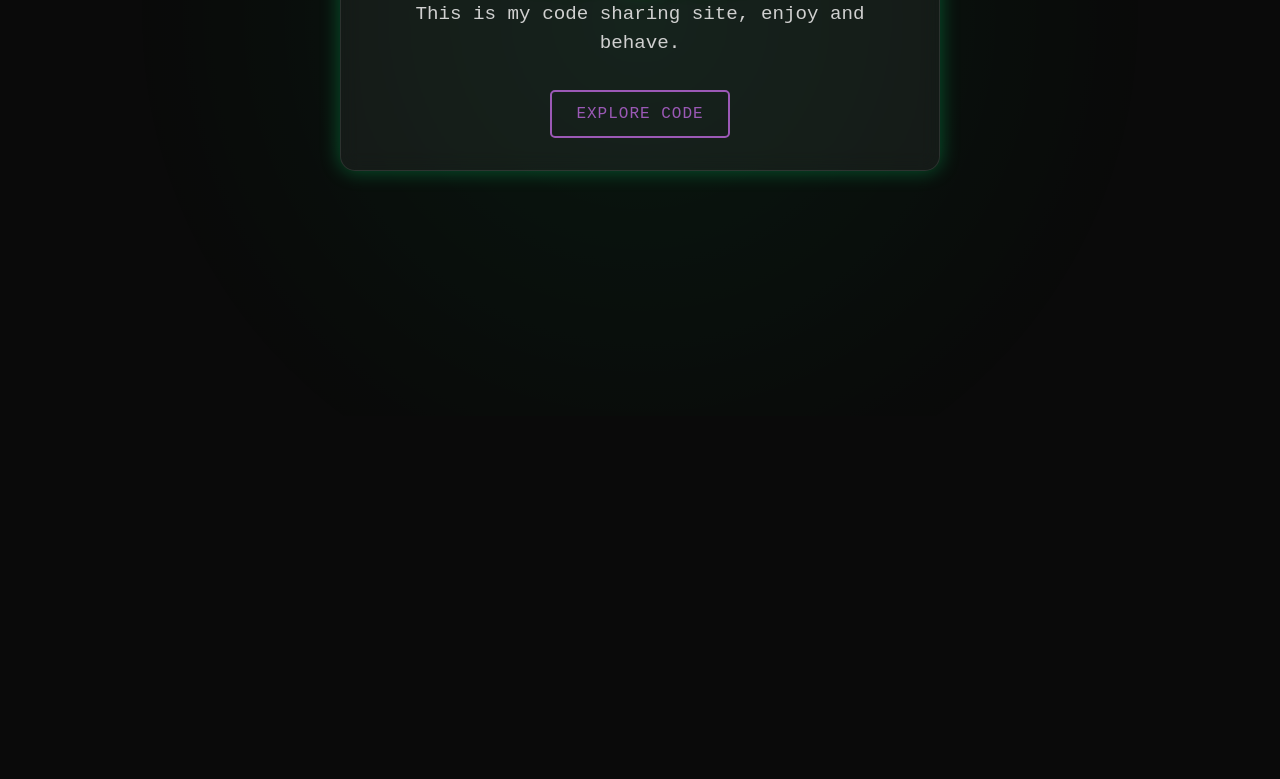
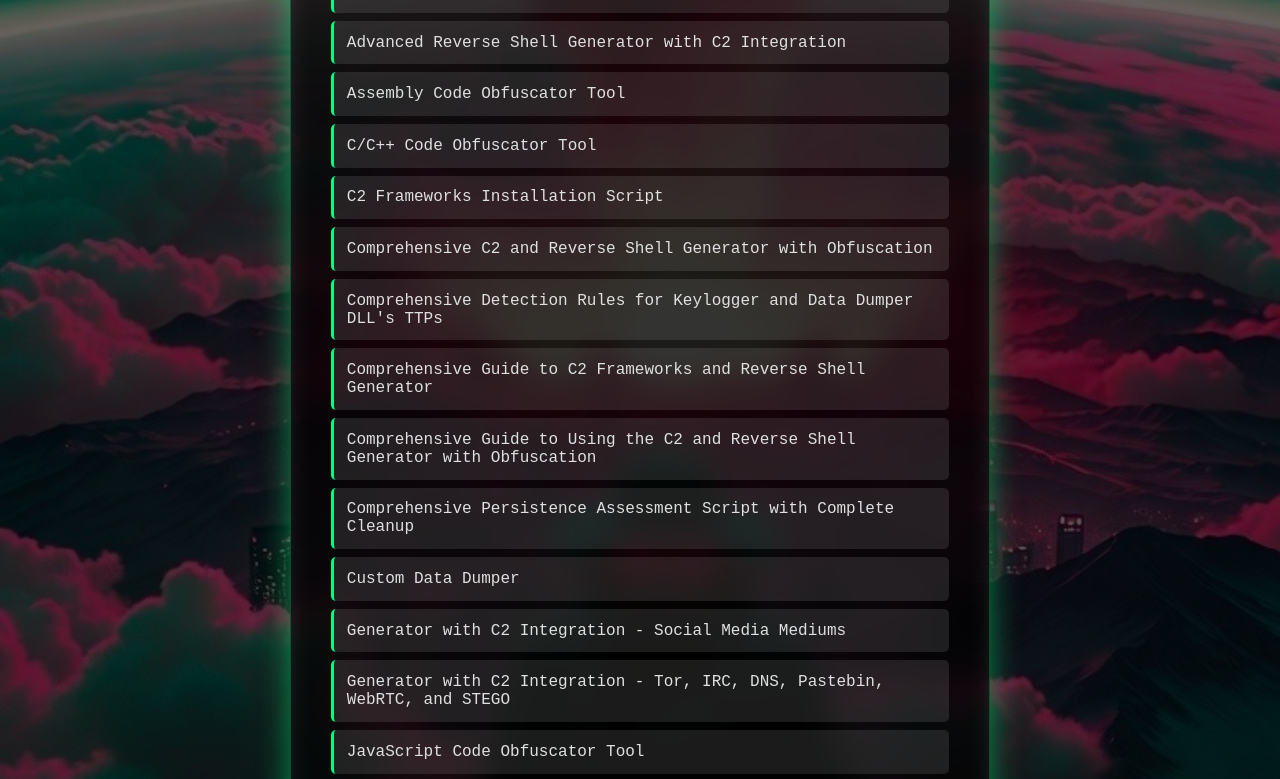
Before and after one commit to pacosani/security-things, a plain HTML site: page index.html in a window 1280 px wide. Shown: the part 384-1163 px from the top of the page. Before the commit the page ends 800 px from the top, so only its background shows below. Drawn offline with Linux system fonts and the light colour scheme.

Commit message:
Update index.html

```diff
--- a/index.html
+++ b/index.html
@@ -12,19 +12,23 @@
             box-sizing: border-box;
         }
 
-        /* Body with dark hacker theme */
+        /* Body with image background + fallback animated neon */
         body {
             min-height: 100vh;
             display: flex;
             justify-content: center;
             align-items: center;
-            background: #0a0a0a;
+            background-image: url('bg-image.jpg'); /* Your uploaded image */
+            background-size: cover;
+            background-position: center;
+            background-attachment: fixed;
             font-family: 'Courier New', Courier, monospace;
             color: #e0e0e0;
             overflow: hidden;
+            position: relative;
         }
 
-        /* Animated neon background particles */
+        /* Fallback animated neon background if image fails */
         body::before {
             content: '';
             position: absolute;
@@ -37,24 +41,38 @@
             z-index: -1;
         }
 
-        /* Pulse animation for background */
+        /* Pulse animation for fallback */
         @keyframes pulse {
             0%, 100% { opacity: 0.3; }
             50% { opacity: 0.6; }
         }
 
-        /* Glassmorphism card */
+        /* Dark overlay for entire page to boost text visibility */
+        body::after {
+            content: '';
+            position: absolute;
+            top: 0;
+            left: 0;
+            width: 100%;
+            height: 100%;
+            background: rgba(0, 0, 0, 0.6); /* Dark tint for contrast */
+            z-index: -1;
+        }
+
+        /* Glassmorphism card with enhanced visibility */
         .card {
-            background: rgba(255, 255, 255, 0.05);
-            backdrop-filter: blur(10px);
+            background: rgba(0, 0, 0, 0.7);
+            backdrop-filter: blur(15px);
             border-radius: 15px;
-            padding: 2rem;
-            max-width: 600px;
+            padding: 2.5rem;
+            max-width: 700px;
             width: 90%;
             text-align: center;
-            box-shadow: 0 0 20px rgba(0, 255, 127, 0.3);
-            border: 1px solid rgba(255, 255, 255, 0.1);
+            box-shadow: 0 0 30px rgba(0, 255, 127, 0.5), inset 0 0 20px rgba(255, 255, 255, 0.1);
+            border: 1px solid rgba(0, 255, 127, 0.3);
             animation: fadeIn 1s ease-out;
+            position: relative;
+            z-index: 1;
         }
 
         /* Fade-in animation for card */
@@ -68,14 +86,14 @@
             color: #00ff7f;
             font-size: 2.5rem;
             margin-bottom: 1rem;
-            text-shadow: 0 0 10px #00ff7f, 0 0 20px #00ff7f;
+            text-shadow: 0 0 15px #00ff7f, 0 0 25px #00ff7f, 0 0 5px #000;
             animation: neonGlow 2s ease-in-out infinite;
         }
 
         /* Neon glow animation */
         @keyframes neonGlow {
-            0%, 100% { text-shadow: 0 0 10px #00ff7f, 0 0 20px #00ff7f; }
-            50% { text-shadow: 0 0 20px #00ff7f, 0 0 30px #00ff7f; }
+            0%, 100% { text-shadow: 0 0 15px #00ff7f, 0 0 25px #00ff7f, 0 0 5px #000; }
+            50% { text-shadow: 0 0 25px #00ff7f, 0 0 35px #00ff7f, 0 0 10px #000; }
         }
 
         /* Paragraph styling */
@@ -84,28 +102,31 @@
             line-height: 1.5;
             color: #d0d0d0;
             margin-bottom: 2rem;
+            text-shadow: 0 0 5px #000;
         }
 
-        /* Button with hover effect */
-        .btn {
-            display: inline-block;
-            padding: 0.8rem 1.5rem;
-            background: transparent;
-            border: 2px solid #9b59b6;
-            color: #9b59b6;
-            font-size: 1rem;
-            text-decoration: none;
-            border-radius: 5px;
-            transition: all 0.3s ease;
-            text-transform: uppercase;
-            letter-spacing: 1px;
+        /* Project list styling (neon bullets) */
+        #project-list {
+            list-style: none;
+            margin: 2rem 0;
+            padding: 0;
+            text-align: left;
         }
 
-        .btn:hover {
-            background: #9b59b6;
-            color: #fff;
-            box-shadow: 0 0 15px #9b59b6;
-            transform: translateY(-2px);
+        #project-list li {
+            background: rgba(255, 255, 255, 0.1);
+            margin: 0.5rem 0;
+            padding: 0.8rem;
+            border-radius: 5px;
+            border-left: 3px solid #00ff7f;
+            color: #e0e0e0;
+            transition: all 0.3s ease;
+        }
+
+        #project-list li:hover {
+            background: rgba(0, 255, 127, 0.2);
+            box-shadow: 0 0 10px rgba(0, 255, 127, 0.5);
+            transform: translateX(5px);
         }
 
         /* Responsive adjustments */
@@ -113,14 +134,37 @@
             h1 { font-size: 2rem; }
             p { font-size: 1rem; }
             .card { padding: 1.5rem; }
+            #project-list li { padding: 0.6rem; }
         }
     </style>
 </head>
 <body>
     <div class="card">
         <h1>Hack with reason, hack for good!</h1>
-        <p>This is my code sharing site, enjoy and behave.</p>
-        <a href="https://github.com/pacosani/securtiy-things" class="btn">Explore Code</a>
+        <p>This is a listing for projects that I have completed all of the below are working code and are updated regularly, if you want access to one of these or all send me a dm. Enjoy and behave.</p>
+
+        <h2 style="color: #00ff7f; margin-bottom: 1rem; text-shadow: 0 0 10px #00ff7f;">Project Names</h2>
+        <ul id="project-list">
+            <li>AMSI Bypass All Techniques</li>
+            <li>Advanced Reverse Shell Generator with C2 Integration</li>
+            <li>Assembly Code Obfuscator Tool</li>
+            <li>C/C++ Code Obfuscator Tool</li>
+            <li>C2 Frameworks Installation Script</li>
+            <li>Comprehensive C2 and Reverse Shell Generator with Obfuscation</li>
+            <li>Comprehensive Detection Rules for Keylogger and Data Dumper DLL's TTPs</li>
+            <li>Comprehensive Guide to C2 Frameworks and Reverse Shell Generator</li>
+            <li>Comprehensive Guide to Using the C2 and Reverse Shell Generator with Obfuscation</li>
+            <li>Comprehensive Persistence Assessment Script with Complete Cleanup</li>
+            <li>Custom Data Dumper</li>
+            <li>Generator with C2 Integration - Social Media Mediums</li>
+            <li>Generator with C2 Integration - Tor, IRC, DNS, Pastebin, WebRTC, and STEGO</li>
+            <li>JavaScript Code Obfuscator Tool</li>
+            <li>Custom Keylogger</li>
+            <li>PowerShell Obfuscator</li>
+            <li>Python Code Obfuscator Tool</li>
+            <li>Rust Code Obfuscator Tool</li>
+            <li>Reflective Code Injection</li>
+        </ul>
     </div>
 </body>
 </html>
```
